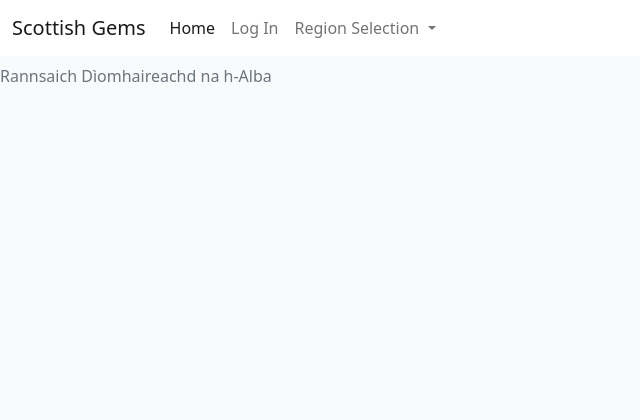
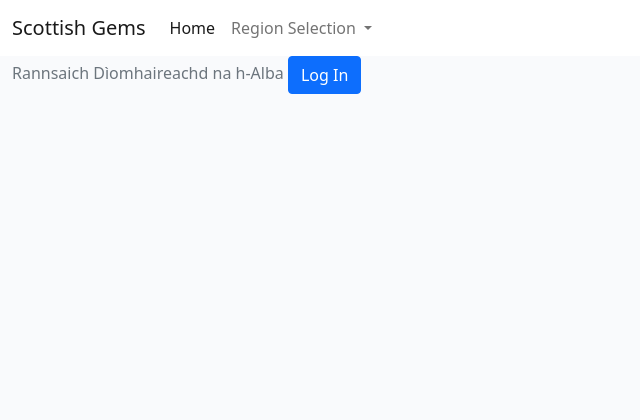
Before and after one commit to GreenNinjaBoy/Scottish-Gems-PP4, a Django app: page / in a window 1280 px wide. Shown: the top 420 px of the page, without its empty margins (0-640 px from the left). Run offline with Django 4.2, Linux system fonts and the light colour scheme; data that the repository does not hold is empty; parts of the project's set-up code (start-up, migrations or seed data) failed here and were passed over.

```diff
--- a/templates/base.html
+++ b/templates/base.html
@@ -1,81 +1,110 @@
-{% load static %}
-
-{% url 'home' as home_url %}
+{% load static %} {% url 'home' as home_url %}
 
 <!DOCTYPE html>
 <html class="h-100" lang="en">
-
   <head>
     <title>Scottish Gems</title>
     <meta name="viewport" content="width=device-width, initial-scale=1" />
 
     <!-- Google Fonts CSS -->
-    <link rel="preconnect" href="https://fonts.gstatic.com">
-    <link href="https://fonts.googleapis.com/css2?family=Roboto:wght@300&display=swap" rel="stylesheet">
-    <link href="https://fonts.googleapis.com/css2?family=Lato:wght@300;700&display=swap" rel="stylesheet">
+    <link rel="preconnect" href="https://fonts.gstatic.com" />
+    <link
+      href="https://fonts.googleapis.com/css2?family=Roboto:wght@300&display=swap"
+      rel="stylesheet"
+    />
+    <link
+      href="https://fonts.googleapis.com/css2?family=Lato:wght@300;700&display=swap"
+      rel="stylesheet"
+    />
 
     <!-- Font Awesome CSS -->
-    <link rel="stylesheet" href="https://cdnjs.cloudflare.com/ajax/libs/font-awesome/5.15.3/css/all.min.css">
+    <link
+      rel="stylesheet"
+      href="https://cdnjs.cloudflare.com/ajax/libs/font-awesome/5.15.3/css/all.min.css"
+    />
 
     <!-- Bootstrap CSS -->
-    <link href="https://cdn.jsdelivr.net/npm/bootstrap@5.0.1/dist/css/bootstrap.min.css" rel="stylesheet"
-        integrity="sha384-+0n0xVW2eSR5OomGNYDnhzAbDsOXxcvSN1TPprVMTNDbiYZCxYbOOl7+AMvyTG2x" crossorigin="anonymous">
+    <link
+      href="https://cdn.jsdelivr.net/npm/bootstrap@5.0.1/dist/css/bootstrap.min.css"
+      rel="stylesheet"
+      integrity="sha384-+0n0xVW2eSR5OomGNYDnhzAbDsOXxcvSN1TPprVMTNDbiYZCxYbOOl7+AMvyTG2x"
+      crossorigin="anonymous"
+    />
 
     <!-- Custom CSS -->
-    <link rel="stylesheet" href="{% static 'css/style.css' %}">
-
+    <link rel="stylesheet" href="{% static 'css/style.css' %}" />
   </head>
 
   <body class="d-flex flex-column h-100 main-bg">
-
     <!-- Navigation -->
 
     <nav class="navbar navbar-expand-lg navbar-light bg-white">
       <div class="container-fluid">
-        <a class="navbar-brand" href="{% url 'home' %}"><span>Scottish Gems </span></a>
-        <button class="navbar-toggler" type="button" data-bs-toggle="collapse" data-bs-target="#navbarText"
-            aria-controls="navbarText" aria-expanded="false" aria-label="Toggle navigation">
+        <a class="navbar-brand" href="{% url 'home' %}"
+          ><span>Scottish Gems </span></a
+        >
+        <button
+          class="navbar-toggler"
+          type="button"
+          data-bs-toggle="collapse"
+          data-bs-target="#navbarText"
+          aria-controls="navbarText"
+          aria-expanded="false"
+          aria-label="Toggle navigation"
+        >
           <span class="navbar-toggler-icon"></span>
         </button>
         <div class="collapse navbar-collapse" id="navbarText">
           <ul class="navbar-nav me-auto mb-2 mb-lg-0">
             <li class="nav-item">
-                    <a class="nav-link {% if request.path == home_url %}active{% endif %}" aria-current="page" href="{% url 'home' %}">Home</a>
-                </li>
-                <li>
-                    <a class="nav-link {% if request.path == '/login/' %}active{% endif %}" href="{% url 'login' %}">Log In</a>
+              <a
+                class="nav-link {% if request.path == home_url %}active{% endif %}"
+                aria-current="page"
+                href="{% url 'home' %}"
+                >Home</a
+              >
             </li>
             <li class="nav-item dropdown">
-                    <a class="nav-link dropdown-toggle" href="#" id="navbarDropdown" role="button" data-bs-toggle="dropdown" aria-expanded="false">
+              <a
+                class="nav-link dropdown-toggle"
+                href="#"
+                id="navbarDropdown"
+                role="button"
+                data-bs-toggle="dropdown"
+                aria-expanded="false"
+              >
                 Region Selection
               </a>
               <ul class="dropdown-menu" aria-labelledby="navbarDropdown">
-                        <li><a class="dropdown-item" href="#">Edinburgh, Fife and East</a></li>
+                <li>
+                  <a class="dropdown-item" href="#">Edinburgh, Fife and East</a>
+                </li>
                 <li><a class="dropdown-item" href="#">Glasgow & West</a></li>
-                        <li><a class="dropdown-item" href="#">Highlands & Islands</a></li>
+                <li>
+                  <a class="dropdown-item" href="#">Highlands & Islands</a>
+                </li>
                 <li><a class="dropdown-item" href="#">Grampian</a></li>
                 <li><a class="dropdown-item" href="#">South</a></li>
                 <li><a class="dropdown-item" href="#">Tayside & Central</a></li>
-                        <!-- Add more regions as needed -->
               </ul>
             </li>
           </ul>
         </div>
       </div>
     </nav>
+    <div class="container-fluid">
       <span class="navbar-text text-muted">
         Rannsaich Dìomhaireachd na h-Alba
       </span>
+      <a class="btn btn-primary" href="{% url 'login' %}" role="button"
+        >Log In</a
+      >
     </div>
-        </div>
-    </nav>
 
     <main class="flex-shrink-0 main-bg">
-
       {% block content %}
       <!-- Content Goes here -->
       {% endblock content %}
-
     </main>
 
     <!-- Footer -->
@@ -89,9 +118,10 @@
         </p> -->
     </footer>
 
-    <script src="https://cdn.jsdelivr.net/npm/bootstrap@5.0.1/dist/js/bootstrap.bundle.min.js"
-        integrity="sha384-gtEjrD/SeCtmISkJkNUaaKMoLD0//ElJ19smozuHV6z3Iehds+3Ulb9Bn9Plx0x4" crossorigin="anonymous">
-        </script>
+    <script
+      src="https://cdn.jsdelivr.net/npm/bootstrap@5.0.1/dist/js/bootstrap.bundle.min.js"
+      integrity="sha384-gtEjrD/SeCtmISkJkNUaaKMoLD0//ElJ19smozuHV6z3Iehds+3Ulb9Bn9Plx0x4"
+      crossorigin="anonymous"
+    ></script>
   </body>
-
 </html>
```
Lines whose indentation alone changed are shown as unchanged.
